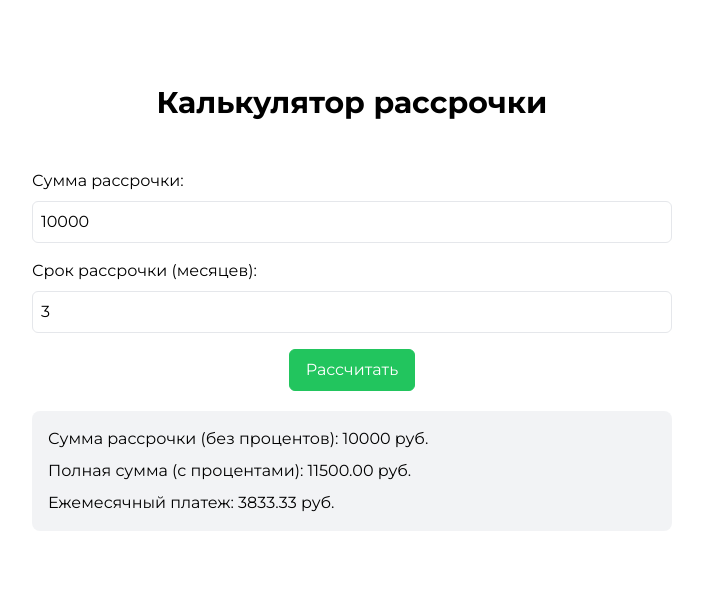
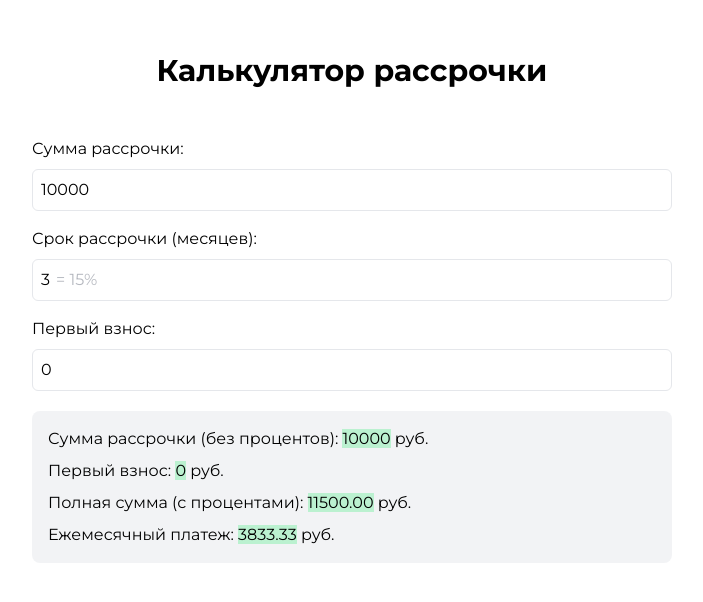
Before and after one commit to Aliskhan7/calculator-installment, a React (Create React App) app: page / in a window 1280 px wide. Shown: the part 102-704 px from the top of the page, without its empty margins (288-991 px from the left). Built offline with nearby package versions, Linux system fonts and the light colour scheme.

Commit message:
fix bugs, add input

```diff
--- a/src/components/shared/Calculator.jsx
+++ b/src/components/shared/Calculator.jsx
@@ -1,105 +1,120 @@
-import React, {useCallback, useEffect, useState} from 'react';
+import React, { useCallback, useEffect, useState } from 'react';
 
 const Calculator = () => {
     const [loanAmountStr, setLoanAmountStr] = useState("10000");
     const [loanTermStr, setLoanTermStr] = useState("3");
-
+    const [downPaymentStr, setDownPaymentStr] = useState("0"); // Первый взнос
     const [totalWithInterest, setTotalWithInterest] = useState("0");
     const [monthlyPayment, setMonthlyPayment] = useState("0");
-
     const [bgColor, setBgColor] = useState("bg-gray-200/50");
 
 
-    // При расчёте переводим строки в числа. Пустая строка => 0
+    const getTableRate = (loanTerm) => {
+        switch (parseInt(loanTerm, 10)) {
+            case 3: return 15;
+            case 4: return 20;
+            case 5: return 25;
+            case 6: return 30;
+            default: return 0;
+        }
+    };
+
+    // Функция расчета
     const calculateMonthlyPayment = useCallback(() => {
-        const loanAmount = parseFloat(loanAmountStr) || 0;
-        const loanTerm = parseInt(loanTermStr, 10) || 0;
+        const loanAmount = Math.max(parseFloat(loanAmountStr) || 0, 0);
+        const loanTerm = Math.max(parseInt(loanTermStr, 10) || 0, 3);
+        const downPayment = Math.max(parseFloat(downPaymentStr) || 0, 0);
 
-        let tableRate = 0;
-        switch (loanTerm) {
-            case 3:
-                tableRate = 15;
-                break;
-            case 4:
-                tableRate = 20;
-                break;
-            case 5:
-                tableRate = 25;
-                break;
-            case 6:
-                tableRate = 30;
-                break;
-            default:
-                tableRate = 0;
+        const tableRate = getTableRate(loanTerm)
+
+
+        // Итоговая сумма с процентами
+        let fullAmount = loanAmount + loanAmount * (tableRate / 100);
+
+        // Вычитаем первый взнос (но не больше, чем сумма рассрочки)
+        if (downPayment > fullAmount) {
+            fullAmount = 0;
+        } else {
+            fullAmount -= downPayment;
         }
 
-        const fullAmount = loanAmount + loanAmount * (tableRate / 100);
+        // Рассчитываем ежемесячный платеж
         const paymentPerMonth = loanTerm > 0 ? (fullAmount / loanTerm) : 0;
 
         setTotalWithInterest(fullAmount.toFixed(2));
         setMonthlyPayment(paymentPerMonth.toFixed(2));
-    }, [loanAmountStr, loanTermStr]);
+    }, [loanAmountStr, loanTermStr, downPaymentStr]);
 
-    const handleSubmit = (e) => {
-        e.preventDefault();
+    useEffect(() => {
         calculateMonthlyPayment();
-        setBgColor((prev) =>
-            prev === "bg-transparent" ? "bg-green-500/50" : "bg-transparent"
-        );
+        setBgColor(prev => prev === "bg-gray-200/50" ? "bg-green-300/50" : "bg-gray-200/50");
+    }, [calculateMonthlyPayment]);
+
+    // Функция для контроля ввода значений (запрещаем отрицательные числа)
+    const handleLoanAmountChange = (e) => {
+        const value = Math.max(parseFloat(e.target.value) || 0, 0);
+        setLoanAmountStr(value.toString());
     };
 
-    useEffect(()=> {
-        calculateMonthlyPayment();
-        setBgColor((prev) =>
-            prev === "bg-transparent" ? "bg-green-500/50" : "bg-transparent"
-        );
-    }, [calculateMonthlyPayment, loanAmountStr, loanTermStr]);
-
-
-    // Функция для контроля ввода срока рассрочки
     const handleLoanTermChange = (e) => {
         let value = parseInt(e.target.value, 10);
-
         if (value < 3) value = 3;
         if (value > 6) value = 6;
+        setLoanTermStr(value.toString());
+    };
 
-        setLoanTermStr(value.toString());
+    const handleDownPaymentChange = (e) => {
+        const value = Math.max(parseFloat(e.target.value) || 0, 0);
+        setDownPaymentStr(value.toString());
     };
 
     return (
         <div className='p-5 lg:p-0 w-full lg:w-1/2 mx-auto absolute top-1/2 left-1/2 transform -translate-x-1/2 -translate-y-1/2'>
             <h2 className='text-3xl text-center pt-5 font-bold'>Калькулятор рассрочки</h2>
-            <form onSubmit={handleSubmit} className="flex flex-col gap-4 mt-12">
+            <form className="flex flex-col gap-4 mt-12">
                 <div className="flex flex-col gap-2">
                     <label>Сумма рассрочки:</label>
                     <input
-                        className="border border-gray-200 px-2 py-2 rounded-md "
+                        className="border border-gray-200 px-2 py-2 rounded-md"
                         type="number"
                         value={loanAmountStr}
-                        onChange={(e) => setLoanAmountStr(e.target.value)}
+                        onChange={handleLoanAmountChange}
                     />
                 </div>
 
-                <div className="flex flex-col gap-2">
+                <div className="flex flex-col gap-2 relative">
                     <label>Срок рассрочки (месяцев):</label>
                     <input
-                        className="border border-gray-200 px-2 py-2 rounded-md "
+                        className="border border-gray-200 px-2 py-2 rounded-md"
                         type="number"
                         value={loanTermStr}
                         onChange={handleLoanTermChange}
                     />
+                    <div className="absolute z-10 top-[41px] left-6 text-gray-500/50 pointer-events-none">= {getTableRate(loanTermStr)}%</div>
+
                 </div>
 
-                <button className="w-fit mx-auto py-2 px-4 border border-green-500 rounded-md bg-green-500 text-white hover:bg-transparent hover:text-green-500 transition delay-75 " type="submit">
-                    Рассчитать
-                </button>
+                <div className="flex flex-col gap-2">
+                    <label>Первый взнос:</label>
+                    <input
+                        className="border border-gray-200 px-2 py-2 rounded-md"
+                        type="number"
+                        value={downPaymentStr}
+                        onChange={handleDownPaymentChange}
+                    />
+                </div>
             </form>
 
-            {/* Выводим все необходимые данные: */}
+            {/* Блок с обновляемыми значениями и изменяющимся фоном */}
             <div className='flex flex-col gap-2 bg-gray-200/50 p-4 rounded-lg mt-5'>
-                <h3>Сумма рассрочки (без процентов): <span className={`${bgColor} transition delay-75`}>{loanAmountStr} руб.</span> </h3>
-                <h3>Полная сумма (с процентами): <span className={`${bgColor} transition delay-75`}>{totalWithInterest} руб.</span> </h3>
-                <h3>Ежемесячный платеж: <span className={`${bgColor} transition delay-75`}>{monthlyPayment} руб.</span> </h3>
+                <h3>Сумма рассрочки (без процентов): <span
+                    className={`${bgColor} transition delay-75`}>{loanAmountStr}</span> руб.</h3>
+                <h3>Первый взнос: <span
+                    className={`${bgColor} transition delay-75`}>{downPaymentStr}</span> руб.</h3>
+                <h3>Полная сумма (с процентами): <span
+                    className={`${bgColor} transition delay-75`}>{totalWithInterest}</span> руб.</h3>
+                <h3>Ежемесячный платеж: <span
+                    className={`${bgColor} transition delay-75`}>{monthlyPayment}</span> руб.</h3>
             </div>
         </div>
     );
```
